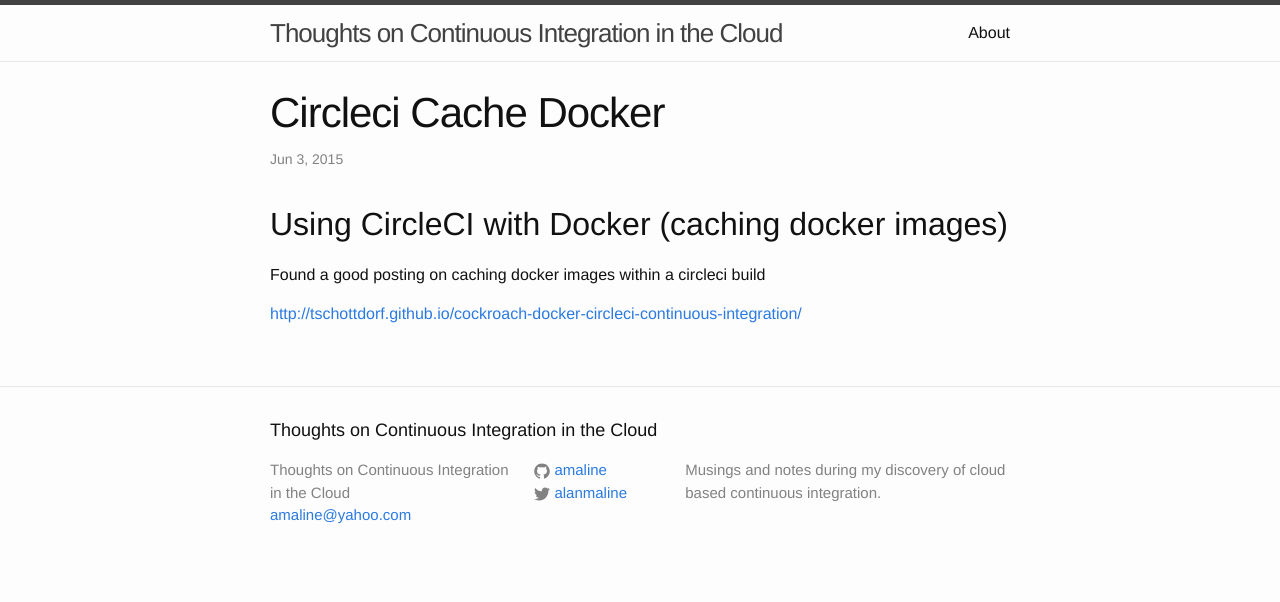
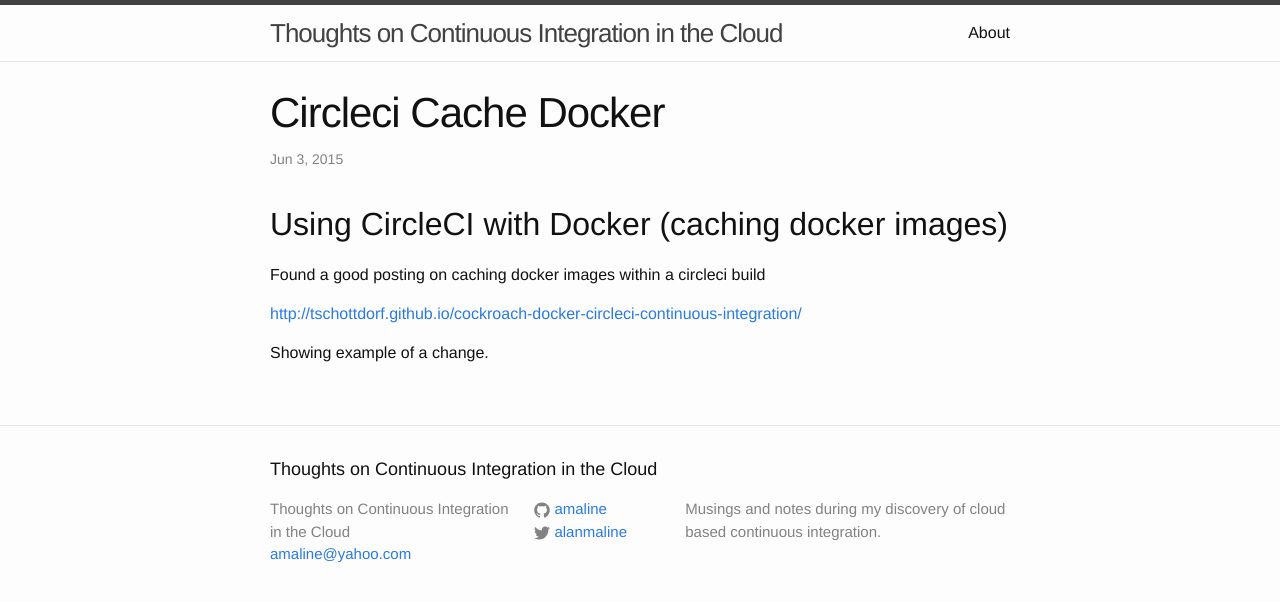
Before and after one commit to amaline/amaline.github.io, a Jekyll site: the page built from _posts/2015-06-03-circleci-cache-docker.md, in a window 1280 px wide. Shown: the top 602 px of the page. Built offline with Jekyll 4.4.1, drawn with Linux system fonts in a browser that asks for light colours.

Commit message:
Updated 2015-06-03-circleci-cache-docker.md

```diff
--- a/_posts/2015-06-03-circleci-cache-docker.md
+++ b/_posts/2015-06-03-circleci-cache-docker.md
@@ -2,6 +2,7 @@
 published: true
 layout: post
 ---
+
 
 
 ## Using CircleCI with Docker (caching docker images)
@@ -9,3 +10,5 @@ layout: post
 Found a good posting on caching docker images within a circleci build
 
 [http://tschottdorf.github.io/cockroach-docker-circleci-continuous-integration/](http://tschottdorf.github.io/cockroach-docker-circleci-continuous-integration/)
+
+Showing example of a change.
```
